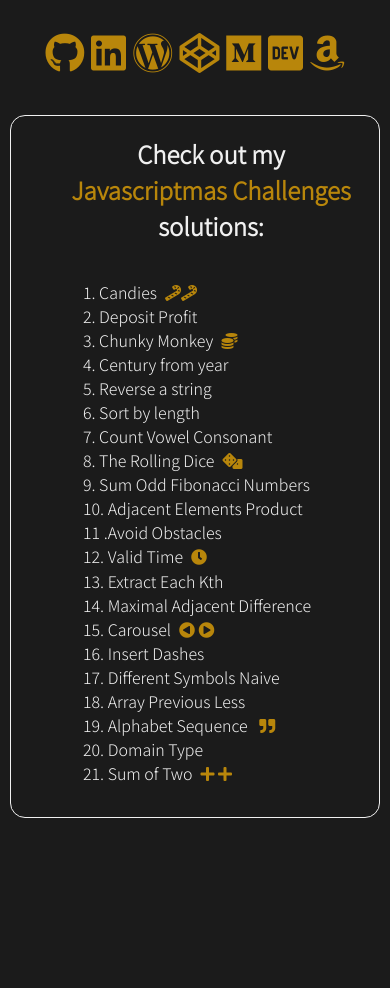
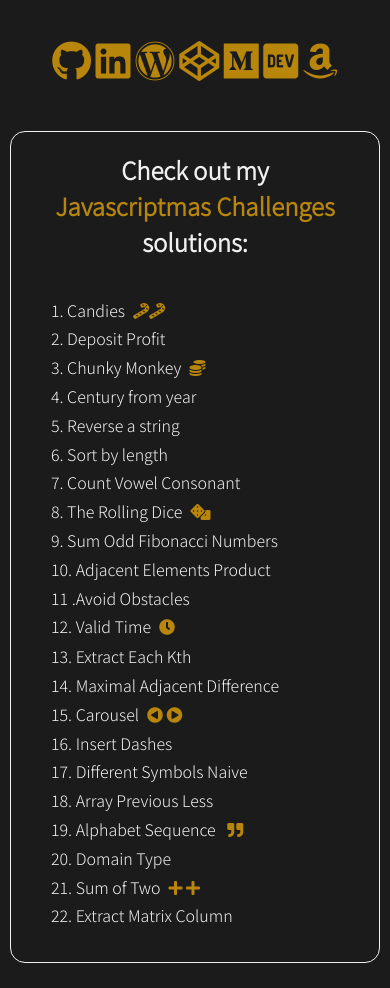
Before and after one commit to sheilagomes/javascriptmas, a plain HTML site: page index.html in a window 390 px wide. Shown: the part 404-1392 px from the top of the page. Before the commit the page ends 1247 px from the top, so only its background shows below. Drawn offline with Linux system fonts and the light colour scheme.

Commit message:
Added new challenges and media queries to the site

```diff
--- a/index.html
+++ b/index.html
@@ -56,7 +56,9 @@
 					<li><a href="https://scrimba.com/scrim/co32648d0a26e7e6a458bb047">18. Array Previous Less</a></li>
 					<li><a href="https://scrimba.com/scrim/cof7f4e32964e6821fa62ae09">19. Alphabet Sequence</a> <span class="jsmas-icons"><i class="fas fa-quote-right"></i></span></li>
 					<li><a href="https://scrimba.com/scrim/coe1d4e86b8ed39beac0fa94a">20. Domain Type</a></li>
-					<li><a href="https://scrimba.com/scrim/coa194f7bb4f2a1dfaa9952c7">21. Sum of Two</a><span class="jsmas-icons"><i class="fas fa-plus"></i> <i class="fas fa-plus"></i></span></li>
+					<li><a href="https://scrimba.com/scrim/coa194f7bb4f2a1dfaa9952c7">21. Sum
+					of Two</a><span class="jsmas-icons"><i class="fas fa-plus"></i> <i class="fas fa-plus"></i></span></li>
+					<li><a href="https://scrimba.com/scrim/co642430cb1ef7de87f4b358e">22. Extract Matrix Column</a></li>
 				</ul>
 			</div>
 		</div>
--- a/style.css
+++ b/style.css
@@ -16,12 +16,6 @@ body {
     display: grid;
     grid-gap: 10px;
     grid-template: repeat(5, auto) / repeat(5, 1fr);
-    /*grid-template-areas:
-        ". . jc jc jc"
-        "ws ws jc jc jc"
-        "ws ws jc jc jc"
-        "pt pt jc jc jc"
-        "pi pi jc jc jc";*/
     grid-template-areas:
     ". . jc jc jc"
     "mc mc jc jc jc"
@@ -32,7 +26,6 @@ body {
 
 .welcome-section {
     text-align: center;
-    /*grid-area: ws;*/
 }
 
 #photo {
@@ -64,12 +57,9 @@ body {
     flex-wrap: wrap;
     justify-content: space-around;
     align-items: center;
-    /*grid-area: pi;*/
 }
 
 .my-card{
-    /*border: 1px solid var(--regular-color);
-    border-radius: 15px;*/
     grid-area: mc;
 }
 
@@ -146,6 +136,7 @@ a:hover {
         line-height: 1.2;
     }
     .javascriptmas {
+        padding-left: 0;
         padding-bottom: 1em;
         border: 1px solid var(--regular-color);
         border-radius: 15px;
@@ -157,7 +148,7 @@ a:hover {
     }
 
     ul {
-        line-height: 1.5;
+        line-height: 1.8;
         font-size: 1em;
     }
 
@@ -170,4 +161,8 @@ a:hover {
         padding-top: -15px;
         margin-top: -15px;
     }
+
+    .profile-icons {
+        padding: 1.5em;
+    }
 }
```
Also changed, not shown: extractMatrixColumn.js (added, +8 -0 lines), 1 other file.
